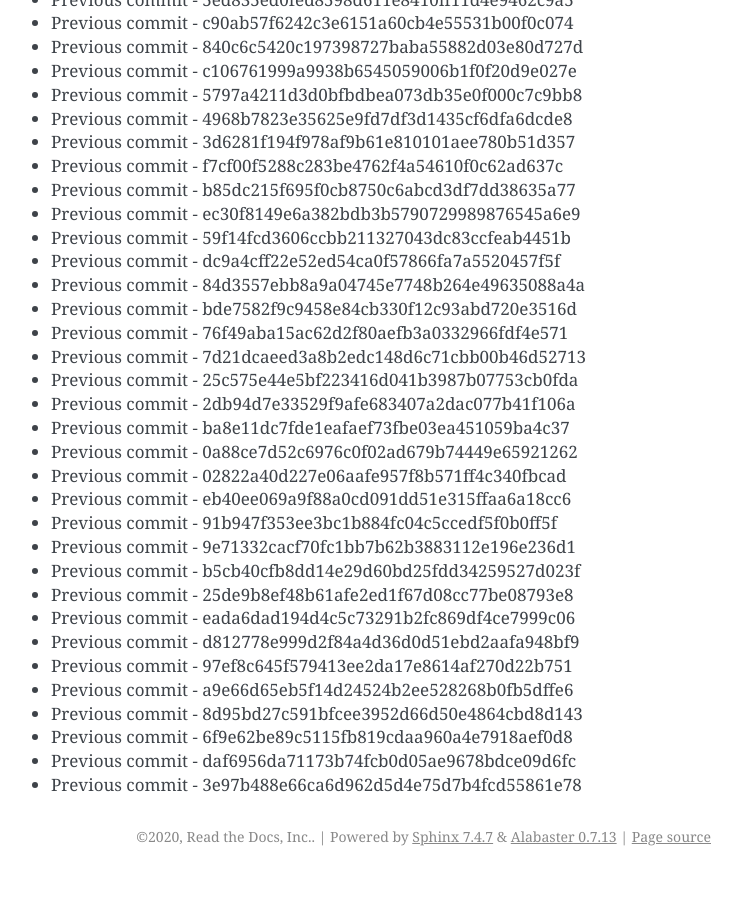
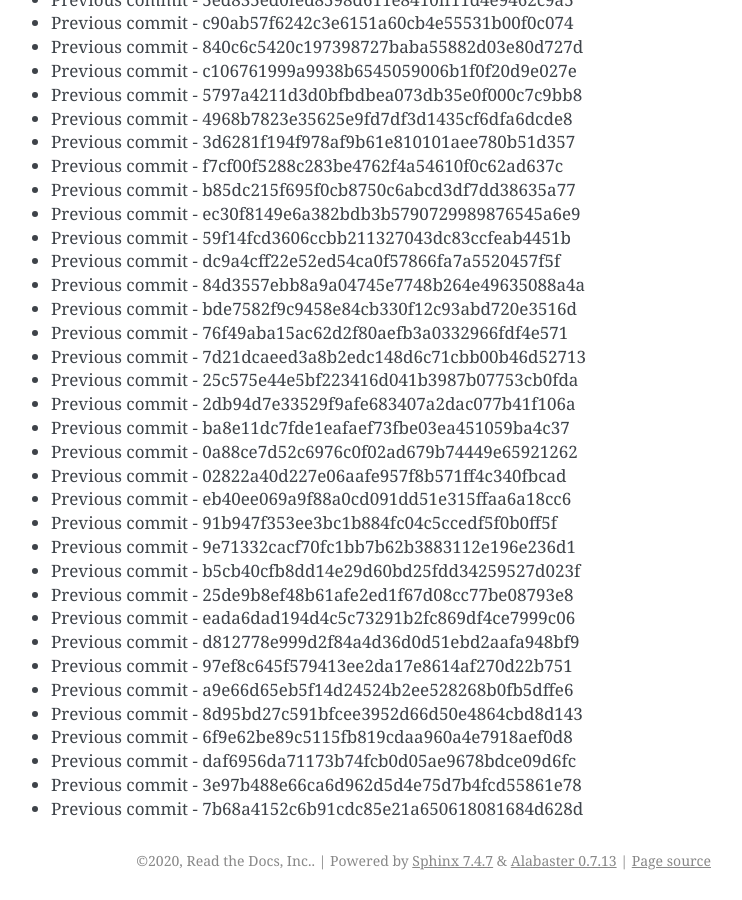
Before and after one commit to readthedocs/rtd-git-stresstest, a Sphinx documentation site: the page built from docs/updates.rst, in a window 1280 px wide and 900 px high, scrolled down 9080 px. Shown: the whole window, without its empty margins (399-1141 px from the left). Built offline with Sphinx 7.4.7, drawn with Linux system fonts in a browser that asks for light colours; before the commit the page ends 9956 px from its top, so only the background shows below that.

Commit message:
Generating commit from previous: 7b68a4152c6b91cdc85e21a650618081684d628d

```diff
--- a/docs/updates.rst
+++ b/docs/updates.rst
@@ -413,3 +413,4 @@ It can be tested for any performance characteristics.
 * Previous commit - 6f9e62be89c5115fb819cdaa960a4e7918aef0d8
 * Previous commit - daf6956da71173b74fcb0d05ae9678bdce09d6fc
 * Previous commit - 3e97b488e66ca6d962d5d4e75d7b4fcd55861e78
+* Previous commit - 7b68a4152c6b91cdc85e21a650618081684d628d
```
